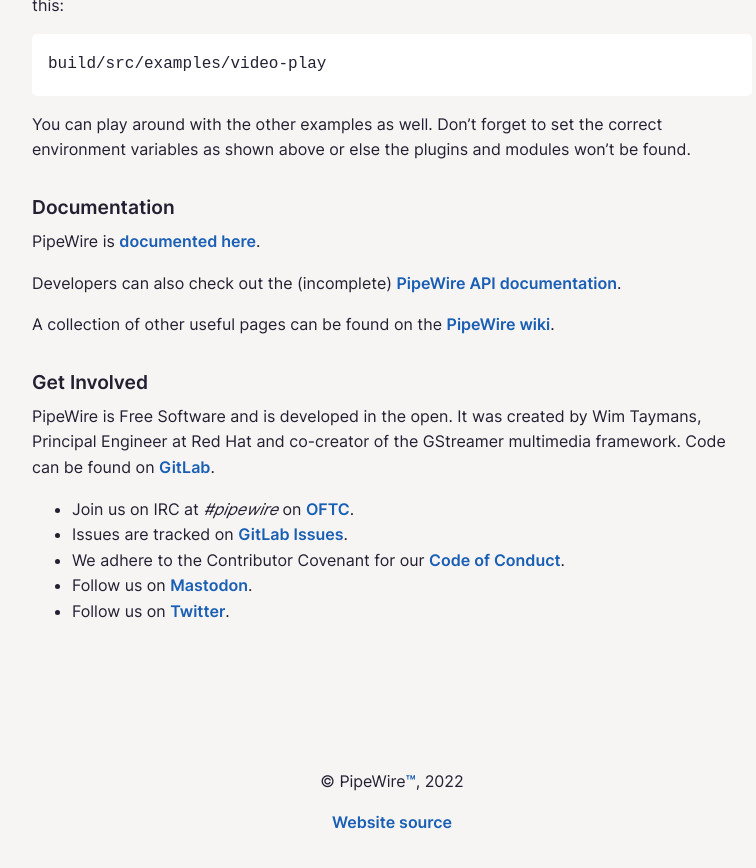
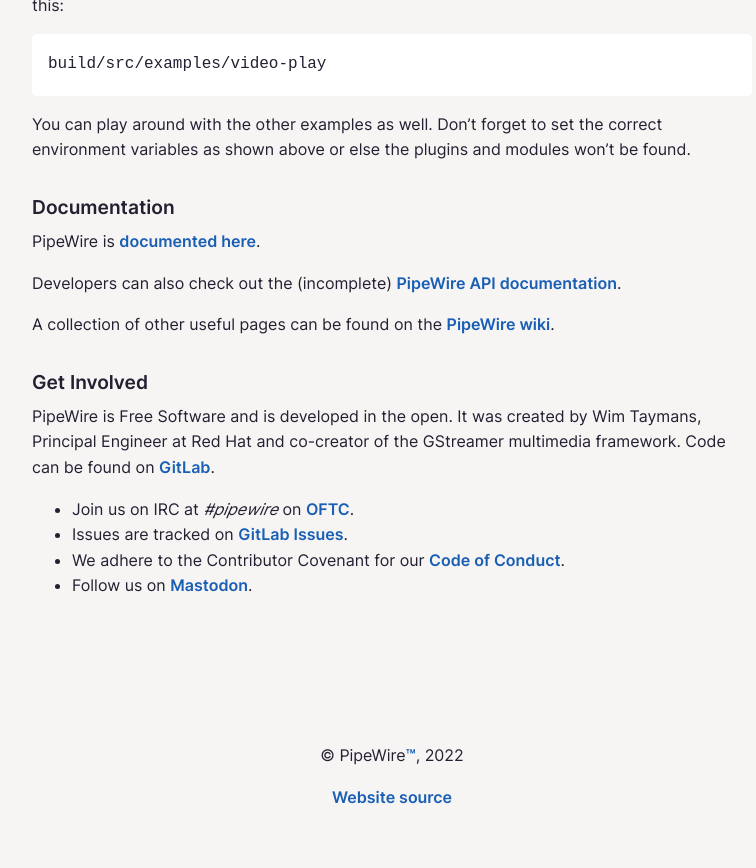
Before and after one commit to PipeWire/pipewire.org, a Jekyll site: the page built from index.md, in a window 1280 px wide and 900 px high, scrolled down 2102 px. Shown: the top 868 px of the window, without its empty margins (248-1004 px from the left). Built offline with Jekyll 4.4.1, drawn with Linux system fonts in a browser that asks for light colours; a script that is not in the unit is left out.

Commit message:
remove twitter now that we can't link back anymore

```diff
--- a/index.md
+++ b/index.md
@@ -75,7 +75,6 @@
 - Issues are tracked on [GitLab Issues](https://gitlab.freedesktop.org/pipewire/pipewire/issues).
 - We adhere to the Contributor Covenant for our [Code of Conduct](https://gitlab.freedesktop.org/pipewire/pipewire/blob/master/CODE_OF_CONDUCT.md).
 - Follow us on [Mastodon](https://fosstodon.org/web/@pipewire).
-- Follow us on [Twitter](https://twitter.com/PipewireP).
 
 <script src="https://liberapay.com/PipeWire/widgets/button.js"></script>
 <noscript><a href="https://liberapay.com/PipeWire/donate"><img alt="Donate using Liberapay" src="https://liberapay.com/assets/widgets/donate.svg"></a></noscript>
```
